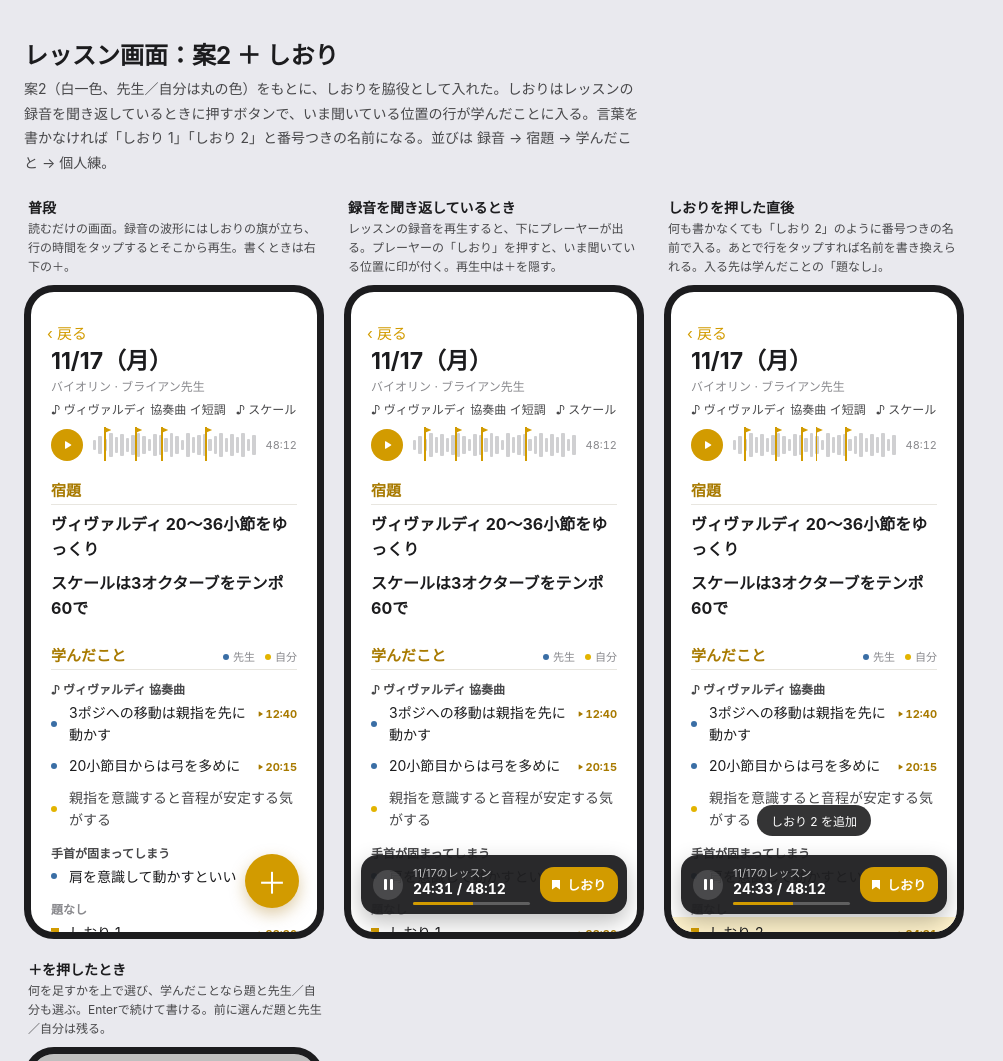
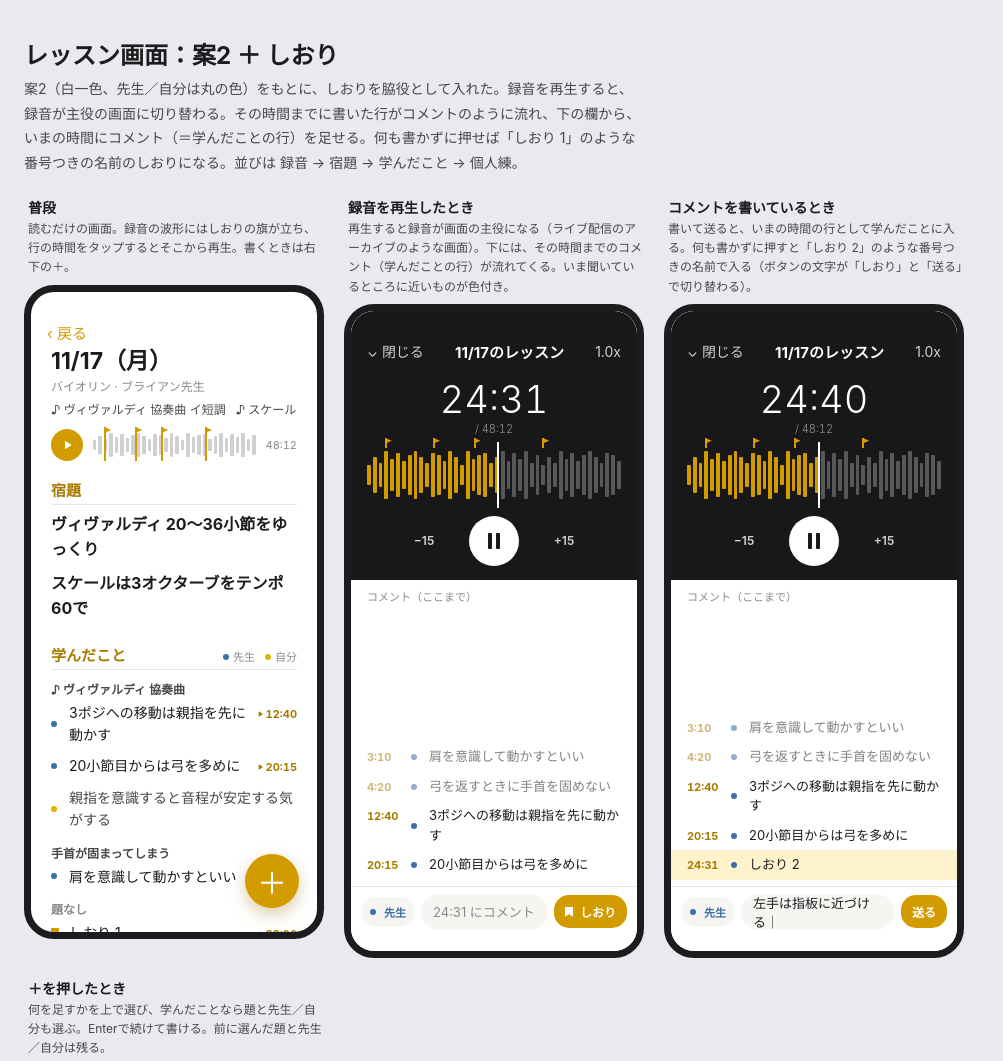
Before and after one commit to sion-neko/LessonManage, a plain HTML site: page design/prototypes/lesson-add-variants.html in a window 1280 px wide. Shown: the top 1061 px of the page, without its empty margins (0-1003 px from the left). Drawn offline with Linux system fonts and the light colour scheme.

Commit message:
レッスン画面の案：録音の再生中はライブ配信のように録音が主役でコメントが流れる画面にする
Co-Authored-By: Claude Opus 5.5 <noreply@anthropic.com>

```diff
--- a/design/prototypes/lesson-add-variants.html
+++ b/design/prototypes/lesson-add-variants.html
@@ -70,6 +70,37 @@ ul.l { margin: 0; padding: 0; list-style: none; }
 .fp .bm .flagic { background: #fff; }
 .toast { position: absolute; left: 50%; bottom: 96px; transform: translateX(-50%); background: rgba(30,30,32,.9); color: #fff; font-size: 12px; padding: 7px 14px; border-radius: 16px; white-space: nowrap; }
 .bmk .tx { color: var(--fg); }
+/* 再生画面（ライブ配信のアーカイブ風：録音が主役、コメントが流れる） */
+.pv { position: absolute; inset: 0; display: flex; flex-direction: column; background: var(--paper); }
+.pv .top { background: #18181a; color: #fff; padding: 30px 16px 14px; }
+.pv .bar1 { display: flex; justify-content: space-between; align-items: center; font-size: 14px; color: rgba(255,255,255,.8); }
+.pv .bar1 b { color: #fff; font-size: 15px; }
+.pv .now { text-align: center; font-size: 38px; font-weight: 300; font-variant-numeric: tabular-nums; margin: 14px 0 2px; }
+.pv .now small { display: block; font-size: 11px; color: rgba(255,255,255,.55); }
+.pv .bigw { position: relative; height: 58px; margin: 10px 0 0; display: flex; align-items: center; gap: 2px; }
+.pv .bigw i { flex: 1; border-radius: 1px; background: rgba(255,255,255,.28); }
+.pv .bigw i.p { background: var(--accent); }
+.pv .bigw .phd { position: absolute; top: -4px; bottom: -4px; width: 2px; background: #fff; }
+.pv .bigw .fl { position: absolute; top: -8px; width: 2px; height: 10px; background: var(--accent); }
+.pv .bigw .fl::after { content: ""; position: absolute; left: 0; top: 0; width: 7px; height: 6px; background: var(--accent); clip-path: polygon(0 0,100% 50%,0 100%); }
+.pv .ctl { display: flex; justify-content: center; align-items: center; gap: 28px; margin-top: 12px; font-size: 12px; color: rgba(255,255,255,.8); }
+.pv .ctl .pp { width: 50px; height: 50px; border-radius: 50%; background: #fff; display: flex; gap: 4px; align-items: center; justify-content: center; }
+.pv .ctl .pp i { width: 4px; height: 16px; background: #18181a; border-radius: 1px; }
+.pv .ctl span.sk { width: 34px; text-align: center; font-weight: 600; }
+.pv .cm { flex: 1; overflow: hidden; display: flex; flex-direction: column; justify-content: flex-end; padding: 6px 0; }
+.pv .cmh { font-size: 11px; color: var(--muted); padding: 8px 16px 2px; }
+.pv .c { display: flex; gap: 8px; align-items: baseline; padding: 5px 16px; line-height: 1.5; font-size: 13px; }
+.pv .c .tm { flex: none; width: 36px; font-size: 11px; color: var(--accent-d); font-weight: 700; font-variant-numeric: tabular-nums; }
+.pv .c .tx { flex: 1; min-width: 0; }
+.pv .c.m .tx { color: var(--sub); }
+.pv .c.cur { background: var(--flash); }
+.pv .c.old { opacity: .55; }
+.pv .ipt { border-top: 1px solid var(--line); padding: 8px 10px 22px; display: flex; gap: 6px; align-items: center; }
+.pv .ipt .who { flex: none; font-size: 11px; font-weight: 700; padding: 7px 9px; border-radius: 15px; background: var(--soft); color: var(--teacher); display: flex; gap: 4px; align-items: center; }
+.pv .ipt .f { flex: 1; height: 34px; border-radius: 17px; background: var(--soft); display: flex; align-items: center; padding: 0 12px; color: var(--muted); font-size: 13px; }
+.pv .ipt .f.on { color: var(--fg); }
+.pv .ipt .go { flex: none; background: var(--accent); color: #fff; font-weight: 700; border-radius: 15px; padding: 8px 11px; font-size: 12px; display: flex; gap: 5px; align-items: center; }
+.pv .ipt .go .flagic { background: #fff; }
 /* 録音中の帯 */
 .live { margin: 10px 12px 0; background: var(--rec-bg); border-radius: 16px; padding: 8px 8px 8px 14px; display: flex; align-items: center; gap: 8px; }
 .live .tm { flex: 1; color: var(--rec); font-weight: 700; font-variant-numeric: tabular-nums; }
@@ -103,7 +134,7 @@ ul.l { margin: 0; padding: 0; list-style: none; }
 
 <div class="wrap">
 <h1>レッスン画面：案2 ＋ しおり</h1>
-<p class="lead">案2（白一色、先生／自分は丸の色）をもとに、しおりを脇役として入れた。しおりはレッスンの録音を聞き返しているときに押すボタンで、いま聞いている位置の行が学んだことに入る。言葉を書かなければ「しおり 1」「しおり 2」と番号つきの名前になる。並びは 録音 → 宿題 → 学んだこと → 個人練。</p>
+<p class="lead">案2（白一色、先生／自分は丸の色）をもとに、しおりを脇役として入れた。録音を再生すると、録音が主役の画面に切り替わる。その時間までに書いた行がコメントのように流れ、下の欄から、いまの時間にコメント（＝学んだことの行）を足せる。何も書かずに押せば「しおり 1」のような番号つきの名前のしおりになる。並びは 録音 → 宿題 → 学んだこと → 個人練。</p>
 <div class="phones" id="ps"></div>
 <div class="notes">
   <h2>決めたこと・まだ決めていないこと</h2>
@@ -128,6 +159,16 @@ const row = (by, tx, t, cls) => '<li class="li ' + (by === 'm' ? 'm ' : '') + (c
 const bmk = (n, t, cls) => '<li class="li bmk ' + (cls || '') + '"><span class="flagic"></span><span class="tx">しおり ' + n + '</span>' + at(t) + '</li>';
 // 聞き返し中の下のプレーヤー（しおりボタンつき）
 const fp = (pos, pct) => '<div class="fp"><span class="pz"><i></i><i></i></span><div class="pt"><span>11/17のレッスン</span><b>' + pos + ' / 48:12</b><div class="bar"><i style="width:' + pct + '%"></i></div></div><span class="bm"><span class="flagic"></span>しおり</span></div>';
+const pvScreen = (now, pct, comments, input) => {
+  const bars = hs.concat(hs).slice(0, 44).map((h, i) => '<i class="' + (i / 44 * 100 < pct ? 'p' : '') + '" style="height:' + (h * 4) + 'px"></i>').join('');
+  const fl = [7, 26, 42, 69].map((x) => '<b class="fl" style="left:' + x + '%"></b>').join('');
+  return '<div class="pv"><div class="top"><div class="bar1"><span>⌄ 閉じる</span><b>11/17のレッスン</b><span>1.0x</span></div>' +
+    '<div class="now">' + now + '<small>/ 48:12</small></div><div class="bigw">' + bars + fl + '<b class="phd" style="left:' + pct + '%"></b></div>' +
+    '<div class="ctl"><span class="sk">−15</span><span class="pp"><i></i><i></i></span><span class="sk">+15</span></div></div>' +
+    '<div class="cmh">コメント（ここまで）</div><div class="cm">' + comments + '</div>' + input + '</div>';
+};
+const cmt = (t, by, tx, cls) => '<div class="c ' + (by === 'm' ? 'm ' : '') + (cls || '') + '"><span class="tm">' + t + '</span><span class="dot' + (by === 'm' ? ' m' : '') + '"></span><span class="tx">' + tx + '</span></div>';
+const cmts = cmt('3:10', 't', '肩を意識して動かすといい', 'old') + cmt('4:20', 't', '弓を返すときに手首を固めない', 'old') + cmt('12:40', 't', '3ポジへの移動は親指を先に動かす') + cmt('20:15', 't', '20小節目からは弓を多めに');
 const learned = (extra) => '<div class="h">学んだこと' + lgd + '</div>' +
   '<div class="tk">♪ ヴィヴァルディ 協奏曲</div><ul class="l">' + row('t', '3ポジへの移動は親指を先に動かす', '12:40') + row('t', '20小節目からは弓を多めに', '20:15') + row('m', '親指を意識すると音程が安定する気がする', '') + '</ul>' +
   '<div class="tk">手首が固まってしまう</div><ul class="l">' + row('t', '肩を意識して動かすといい', '3:10') + '</ul>' + (extra || '');
@@ -136,12 +177,10 @@ const F = [
   ['普段', '読むだけの画面。録音の波形にはしおりの旗が立ち、行の時間をタップするとそこから再生。書くときは右下の＋。',
     head() + '<div class="player"><span class="pb">' + play + '</span><div class="track">' + wave() + '<div class="flags"><b style="left:7%"></b><b style="left:26%"></b><b style="left:42%"></b><b style="left:69%"></b></div></div><span class="d">48:12</span></div>' +
     hw + learned('<div class="tk" style="color:var(--muted)">題なし</div><ul class="l">' + bmk(1, '33:30') + '</ul>') + '<span class="fab">＋</span>'],
-  ['録音を聞き返しているとき', 'レッスンの録音を再生すると、下にプレーヤーが出る。プレーヤーの「しおり」を押すと、いま聞いている位置に印が付く。再生中は＋を隠す。',
-    head() + '<div class="player"><span class="pb">' + play + '</span><div class="track">' + wave() + '<div class="flags"><b style="left:7%"></b><b style="left:26%"></b><b style="left:42%"></b><b style="left:69%"></b></div></div><span class="d">48:12</span></div>' +
-    hw + learned('<div class="tk" style="color:var(--muted)">題なし</div><ul class="l">' + bmk(1, '33:30') + '</ul>') + fp('24:31', 51)],
-  ['しおりを押した直後', '何も書かなくても「しおり 2」のように番号つきの名前で入る。あとで行をタップすれば名前を書き換えられる。入る先は学んだことの「題なし」。',
-    head() + '<div class="player"><span class="pb">' + play + '</span><div class="track">' + wave() + '<div class="flags"><b style="left:7%"></b><b style="left:26%"></b><b style="left:42%"></b><b style="left:51%"></b><b style="left:69%"></b></div></div><span class="d">48:12</span></div>' +
-    hw + learned('<div class="tk" style="color:var(--muted)">題なし</div><ul class="l">' + bmk(2, '24:31', 'flash') + bmk(1, '33:30') + '</ul>') + '<div class="toast">しおり 2 を追加</div>' + fp('24:33', 51)],
+  ['録音を再生したとき', '再生すると録音が画面の主役になる（ライブ配信のアーカイブのような画面）。下には、その時間までのコメント（学んだことの行）が流れてくる。いま聞いているところに近いものが色付き。',
+    pvScreen('24:31', 51, cmts, '<div class="ipt"><span class="who"><span class="dot"></span>先生</span><span class="f">24:31 にコメント</span><span class="go"><span class="flagic"></span>しおり</span></div>')],
+  ['コメントを書いているとき', '書いて送ると、いまの時間の行として学んだことに入る。何も書かずに押すと「しおり 2」のような番号つきの名前で入る（ボタンの文字が「しおり」と「送る」で切り替わる）。',
+    pvScreen('24:40', 51.5, cmts + cmt('24:31', 't', 'しおり 2', 'cur'), '<div class="ipt"><span class="who"><span class="dot"></span>先生</span><span class="f on">左手は指板に近づける｜</span><span class="go">送る</span></div>')],
   ['＋を押したとき', '何を足すかを上で選び、学んだことなら題と先生／自分も選ぶ。Enterで続けて書ける。前に選んだ題と先生／自分は残る。',
     head() + hw + '<div class="shade"></div><div class="sheet"><div class="seg"><span>宿題</span><span class="on">学んだこと</span></div>' +
     '<div class="k">題</div><div class="pills"><span class="pill on">♪ ヴィヴァルディ</span><span class="pill">手首が固まってしまう</span><span class="pill">題なし</span><span class="pill">＋ 新しい題</span></div>' +
```
